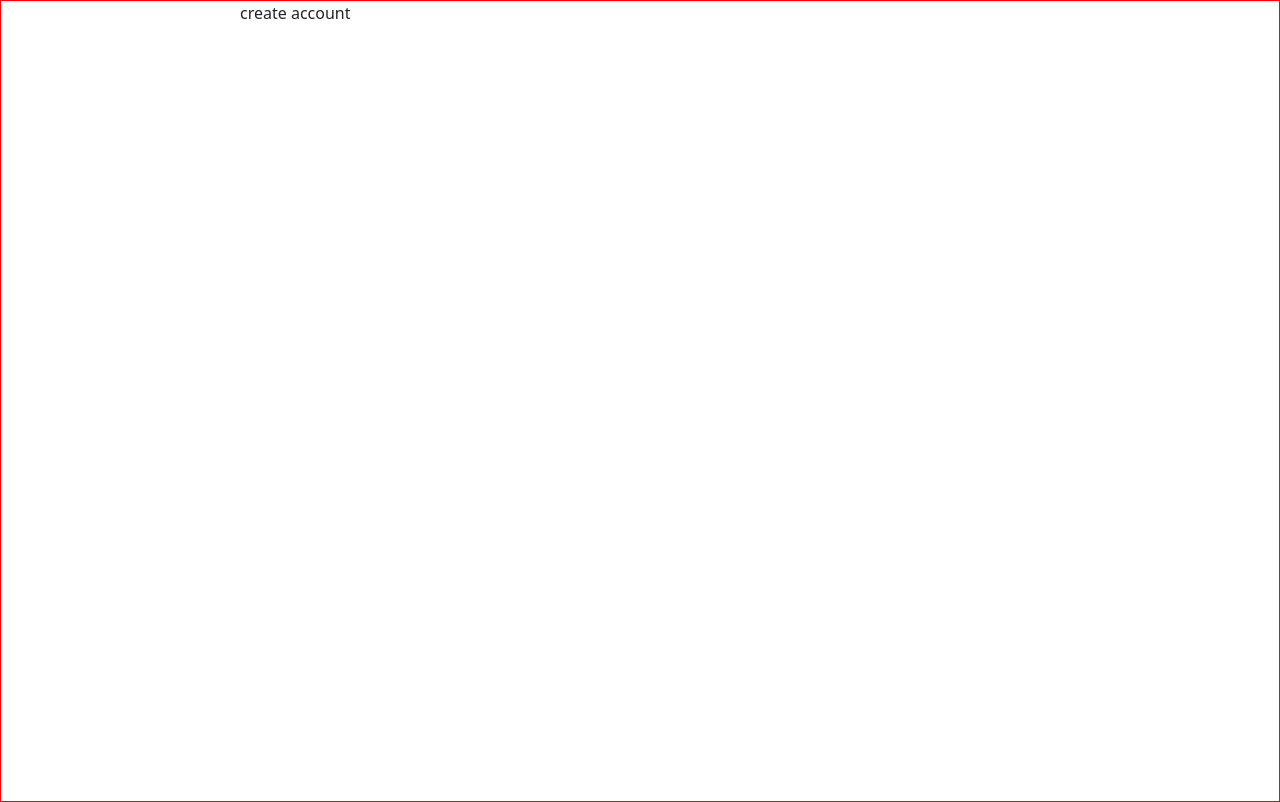
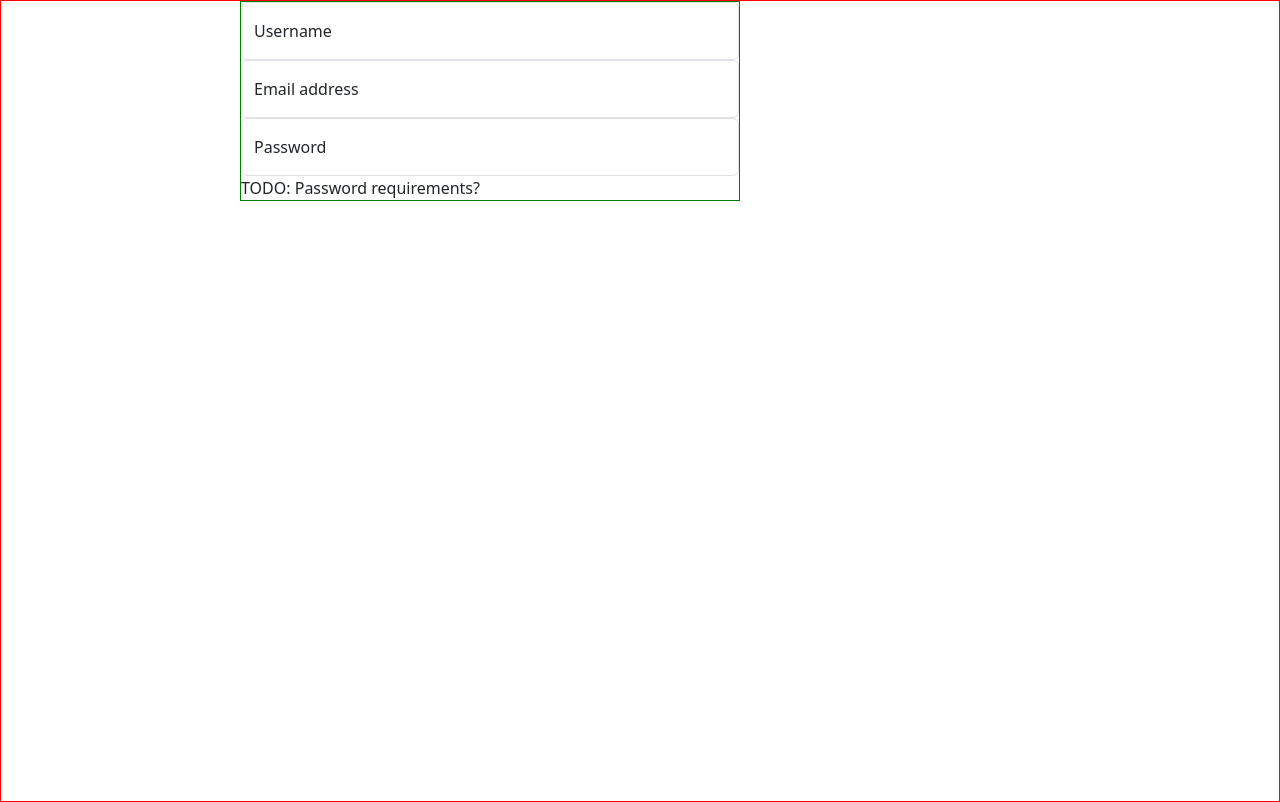
Before and after one commit to rocmalone/quippage, a React (Vite) app in the folder front/: page /login/new in a window 1280 px wide. Built offline with nearby package versions, Linux system fonts and the light colour scheme.

Commit message:
Add create account form

```diff
--- a/front/src/App.jsx
+++ b/front/src/App.jsx
@@ -7,6 +7,8 @@ import Home from "./components/Home";
 import Login from "./components/Login";
 import Profile from "./components/Profile";
 import CreateAccount from "./components/CreateAccount";
+
+export const apiUrl = "http://localhost:3000";
 
 const App = () => (
   <>
--- a/front/src/components/CreateAccount.jsx
+++ b/front/src/components/CreateAccount.jsx
@@ -1,7 +1,38 @@
+import styles from "./Login.module.css";
+
 const CreateAccount = () => {
   return (
     <>
-      <div>create account</div>
+      <div className="center">
+        <div className="form-floating">
+          <input
+            type="text"
+            className="form-control"
+            placeholder="Username"
+            id="usernameInput"
+          ></input>
+          <label for="usernameInput">Username</label>
+        </div>
+        <div className="form-floating">
+          <input
+            type="text"
+            className="form-control"
+            placeholder="Email address"
+            id="emailInput"
+          ></input>
+          <label for="emailInput">Email address</label>
+        </div>
+        <div className="form-floating">
+          <input
+            type="text"
+            className="form-control"
+            placeholder="Password"
+            id="passwordInput"
+          ></input>
+          <label for="passwordInput">Password</label>
+        </div>
+        <div>TODO: Password requirements?</div>
+      </div>
     </>
   );
 };
--- a/front/src/components/Login.jsx
+++ b/front/src/components/Login.jsx
@@ -1,11 +1,12 @@
 import { ChangeEvent, useState, useContext } from "react";
 import { useNavigate } from "react-router-dom";
+import styles from "./Login.module.css";
+import { apiUrl } from "../App";
 
 import axios from "axios";
 import Cookies from "js-cookie";
 
 const Login = () => {
-  const apiUrl = "http://localhost:3000";
   const [username, setUsername] = useState("");
   const [password, setPassword] = useState("");
   const [errorText, setErrorText] = useState("");
@@ -19,7 +20,7 @@ const Login = () => {
     setPassword(e.target.value);
   };
 
-  const handleLogin = async () => {
+  const clickLogin = async () => {
     setErrorText(""); // Clear login errors
     const req = {
       username: username,
@@ -36,10 +37,14 @@ const Login = () => {
     }
   };
 
+  const clickSignup = async () => {
+    navigate("/login/new");
+  };
+
   return (
     <>
       <div className="center">
-        <form>
+        <form className={styles.form}>
           <label htmlFor="usernameInput">Username</label>
           <input
             type="text"
@@ -52,10 +57,15 @@ const Login = () => {
             id="passwordInput"
             onChange={handlePasswordChange}
           ></input>
-          <button type="button" onClick={handleLogin}>
+          <button type="button" onClick={clickLogin}>
             Login
           </button>
         </form>
+        <div>Reset Password</div>
+        <div>Don't have an account?</div>
+        <button type="button" onClick={clickSignup}>
+          Sign Up
+        </button>
       </div>
     </>
   );
--- /dev/null
+++ b/front/src/components/Login.module.css
@@ -0,0 +1,4 @@
+.form {
+  display: flex;
+  flex-direction: column;
+}
```
